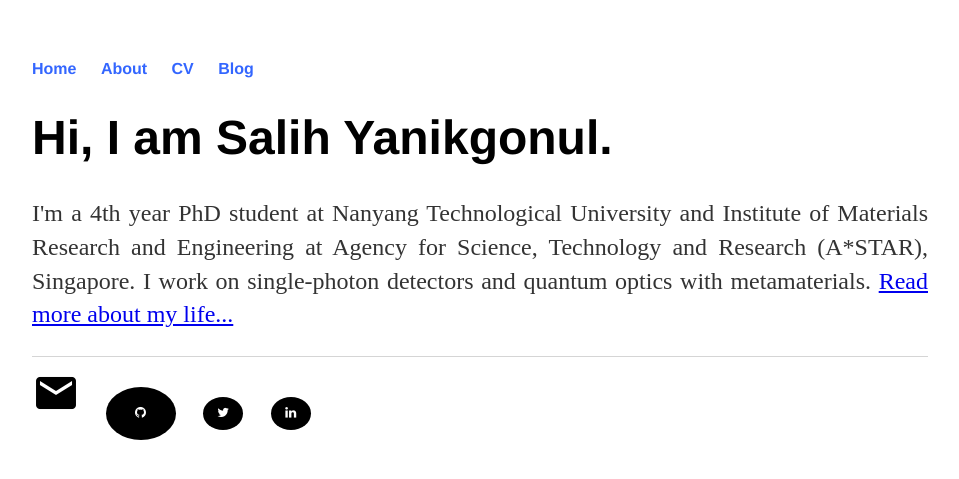
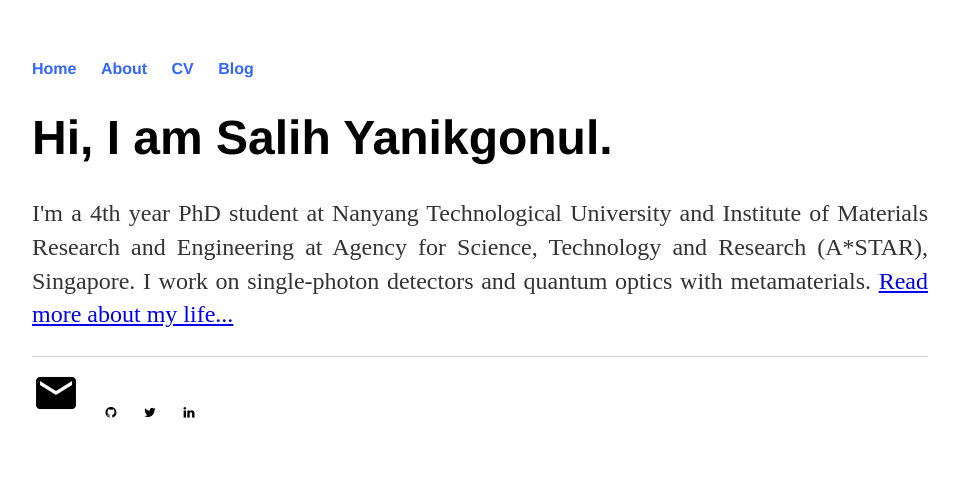
Before and after one commit to salihyanikgonul/salihyanikgonul.github.io, a Jekyll site: the page built from index.html, in a window 1280 px wide. Shown: the top 479 px of the page, without its empty margins (160-1119 px from the left). Built offline with Jekyll 4.4.1, drawn with Linux system fonts in a browser that asks for light colours; a style sheet for code colours, icons or effects is not loaded.

Commit message:
Update main.css

```diff
--- a/css/main.css
+++ b/css/main.css
@@ -82,9 +82,7 @@ ul.about li {
 }
 
 .fa {
-  padding: 10px;
   font-size: 40px;
-  width: 20px;
   text-align: center;
   text-decoration: none;
   margin: 2px 2px;
@@ -96,13 +94,10 @@ ul.about li {
 }
 
 .ai {
-  padding: 10px;
   font-size: 40px;
-  width: 30px;
   text-align: center;
   text-decoration: none;
   margin: 2px 2px;
-  border-radius: 50%;
 }
 
 .ai:hover {
@@ -110,38 +105,31 @@ ul.about li {
 }
 
 .fa-twitter {
-  background: black; /* #55ACEE */
-  color: white;
+  background: white; /* #55ACEE */
+  color: black;
 }
 
 .fa-linkedin {
-  background: black; /* #007bb5*/
-  color: white;
+  background: white; /* #007bb5*/
+  color: black;
 }
 
 .fa-github {
-  background: black;
-  color: white;
-  padding: 20px;
+  background: white;
+  color: black;
   font-size: 40px;
-  width: 30px;
   text-align: center;
   text-decoration: none;
   margin: 2px 2px;
-  border-radius: 50%;
-}
 }
 
 .ai-google-scholar {
   background: white;
   color: black;
-  padding: 20px;
   font-size: 40px;
-  width: 30px;
   text-align: center;
   text-decoration: none;
   margin: 2px 2px;
-  border-radius: 50%;
 }
 
 /*
```
